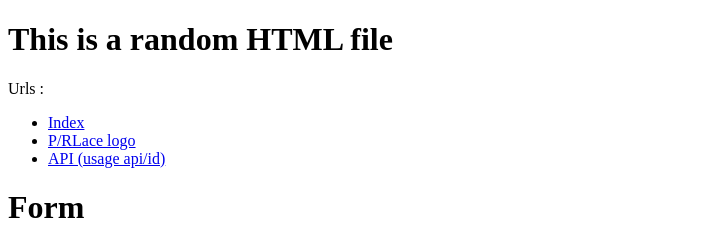
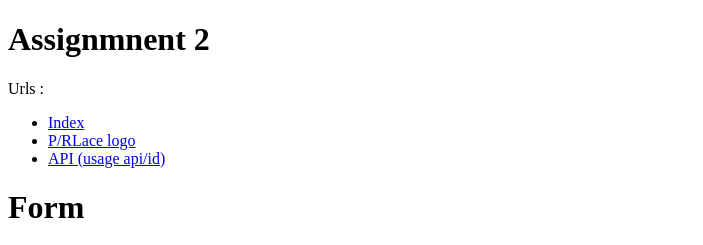
Before and after one commit to Bardane/Advanced_Web_Assignements, a website: page pages/index.html in a window 1280 px wide. Shown: the top 245 px of the page, without its empty margins (0-703 px from the left). Drawn offline with Linux system fonts and the light colour scheme.

Commit message:
Update index.html

```diff
--- a/pages/index.html
+++ b/pages/index.html
@@ -4,11 +4,11 @@
     <meta charset="UTF-8">
     <meta http-equiv="X-UA-Compatible" content="IE=edge">
     <meta name="viewport" content="width=device-width, initial-scale=1.0">
-    <title>Test HTML file</title>
+    <title>Assignment 2</title>
 </head>
 <body>
 
-    <h1>This is a random HTML file</h1>
+    <h1>Assignmnent 2</h1>
     <p>Urls : </p>
     <ul>
         <li><a href="/">Index</a></li>
```
